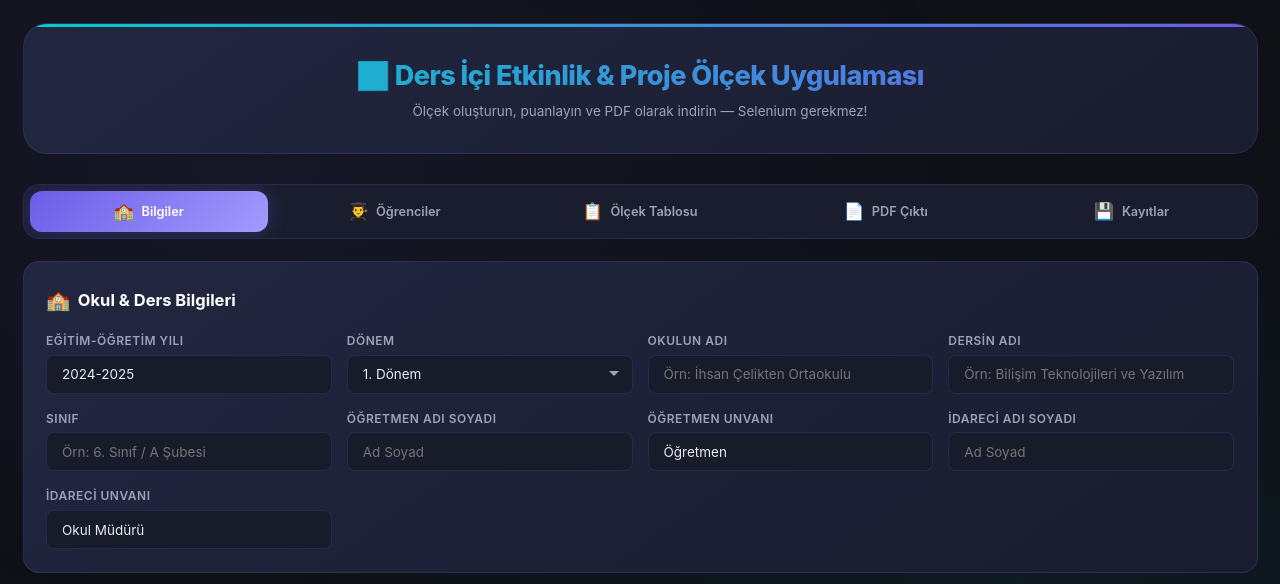
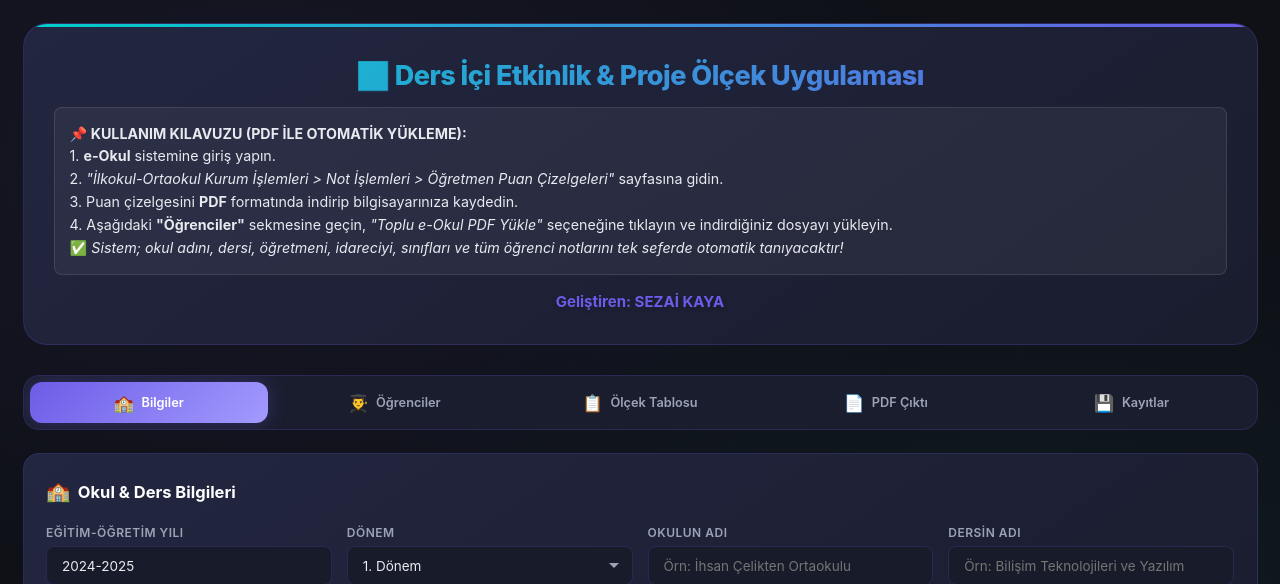
Before and after one commit to Sezo88/cizelge, a Flask app: page / in a window 1280 px wide. Shown: the top 584 px of the page. Run offline with Flask 3, Linux system fonts and the light colour scheme; some libraries are stand-ins or nearby versions.

Commit message:
Kullanim kilavuzu ve gelistirici bilgisi eklendi

```diff
--- a/templates/index.html
+++ b/templates/index.html
@@ -31,7 +31,17 @@
     <!-- Header -->
     <header class="app-header">
       <h1>📊 Ders İçi Etkinlik & Proje Ölçek Uygulaması</h1>
-      <p>Ölçek oluşturun, puanlayın ve PDF olarak indirin — Selenium gerekmez!</p>
+      <div class="user-guide" style="background: rgba(255,255,255,0.05); padding: 15px; border-radius: 8px; margin-top: 10px; font-size: 0.95rem; text-align: left; line-height: 1.6; border: 1px solid rgba(255,255,255,0.1);">
+        <strong>📌 KULLANIM KILAVUZU (PDF İLE OTOMATİK YÜKLEME):</strong> <br>
+        1. <b>e-Okul</b> sistemine giriş yapın.<br>
+        2. <em>"İlkokul-Ortaokul Kurum İşlemleri > Not İşlemleri > Öğretmen Puan Çizelgeleri"</em> sayfasına gidin.<br>
+        3. Puan çizelgesini <strong>PDF</strong> formatında indirip bilgisayarınıza kaydedin.<br>
+        4. Aşağıdaki <strong>"Öğrenciler"</strong> sekmesine geçin, <em>"Toplu e-Okul PDF Yükle"</em> seçeneğine tıklayın ve indirdiğiniz dosyayı yükleyin.<br>
+        ✅ <em>Sistem; okul adını, dersi, öğretmeni, idareciyi, sınıfları ve tüm öğrenci notlarını tek seferde otomatik tanıyacaktır!</em>
+      </div>
+      <div style="margin-top: 15px; font-weight: bold; color: var(--accent-primary); font-size: 1rem; text-shadow: 0px 2px 4px rgba(0,0,0,0.2);">
+        Geliştiren: SEZAİ KAYA
+      </div>
     </header>
 
     <!-- Navigation -->
```
